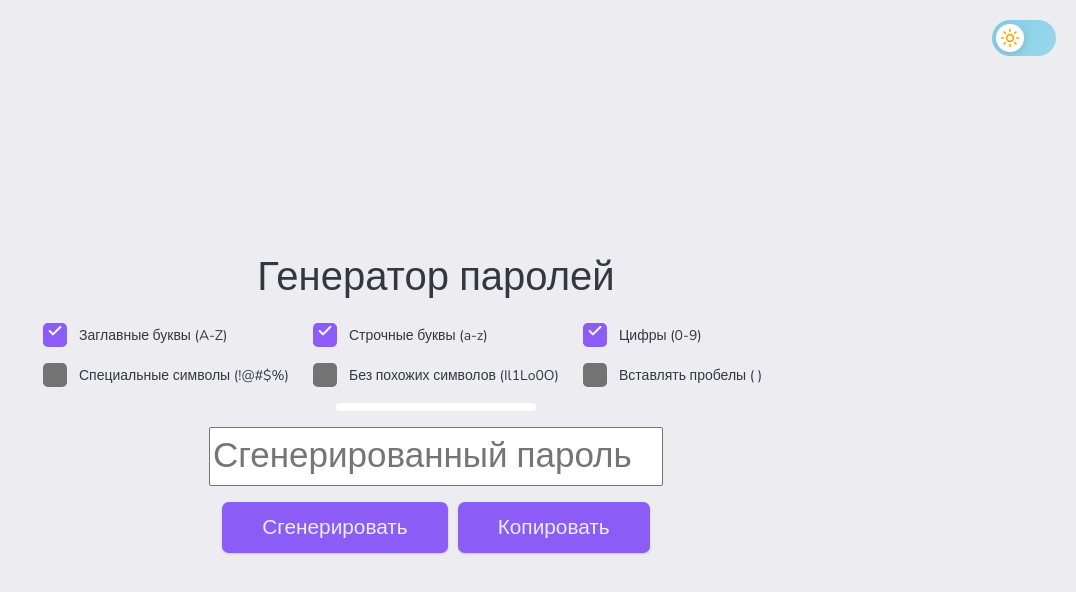
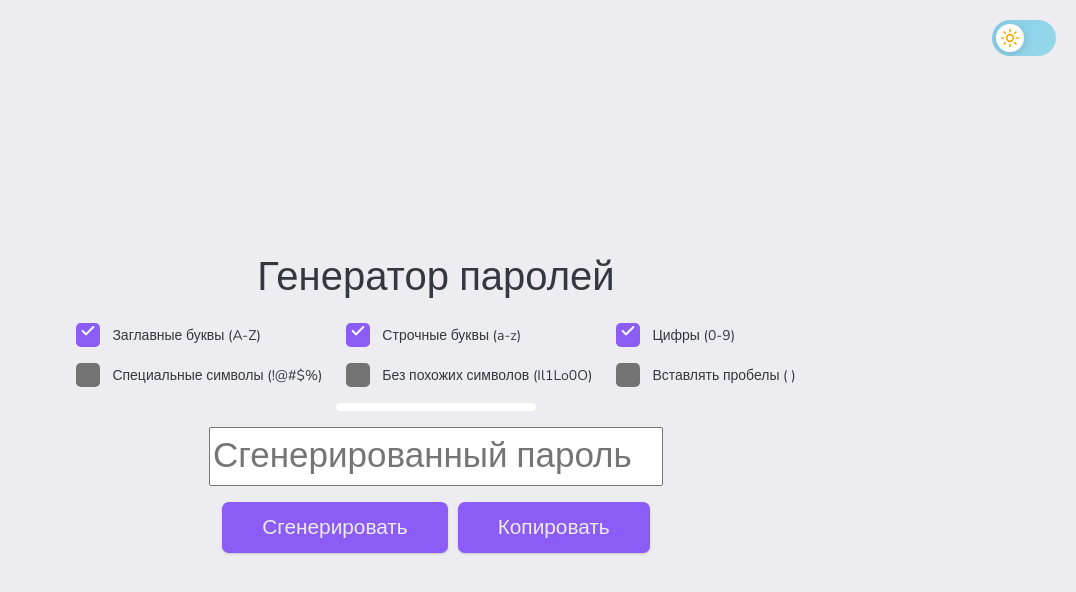
Before and after one commit to hilarylfg/password-generator, a Next.js app: page / in a window 1280 px wide. Shown: the top 592 px of the page, without its empty margins (204-1280 px from the left). Built offline with nearby package versions, Linux system fonts and the light colour scheme.

Commit message:
fix: update checkbox group layout to use 'auto' for column widths

```diff
--- a/shared/styles/components/_checkbox-group.scss
+++ b/shared/styles/components/_checkbox-group.scss
@@ -2,11 +2,11 @@
 
 .checkbox-group-ui {
   display: grid;
-  grid-template-columns: repeat(2, 1fr);
+  grid-template-columns: repeat(2, auto);
   gap: 1rem 1.5rem;
 
   @media (min-width: 768px) {
-    grid-template-columns: repeat(3, 1fr);
+    grid-template-columns: repeat(3, auto);
   }
 
   &__item {
--- a/shared/styles/main.css
+++ b/shared/styles/main.css
@@ -634,12 +634,12 @@
 
 .checkbox-group-ui {
   display: grid;
-  grid-template-columns: repeat(2, 1fr);
+  grid-template-columns: repeat(2, auto);
   gap: 1rem 1.5rem;
 }
 @media (min-width: 768px) {
   .checkbox-group-ui {
-    grid-template-columns: repeat(3, 1fr);
+    grid-template-columns: repeat(3, auto);
   }
 }
 .checkbox-group-ui__item {
```
